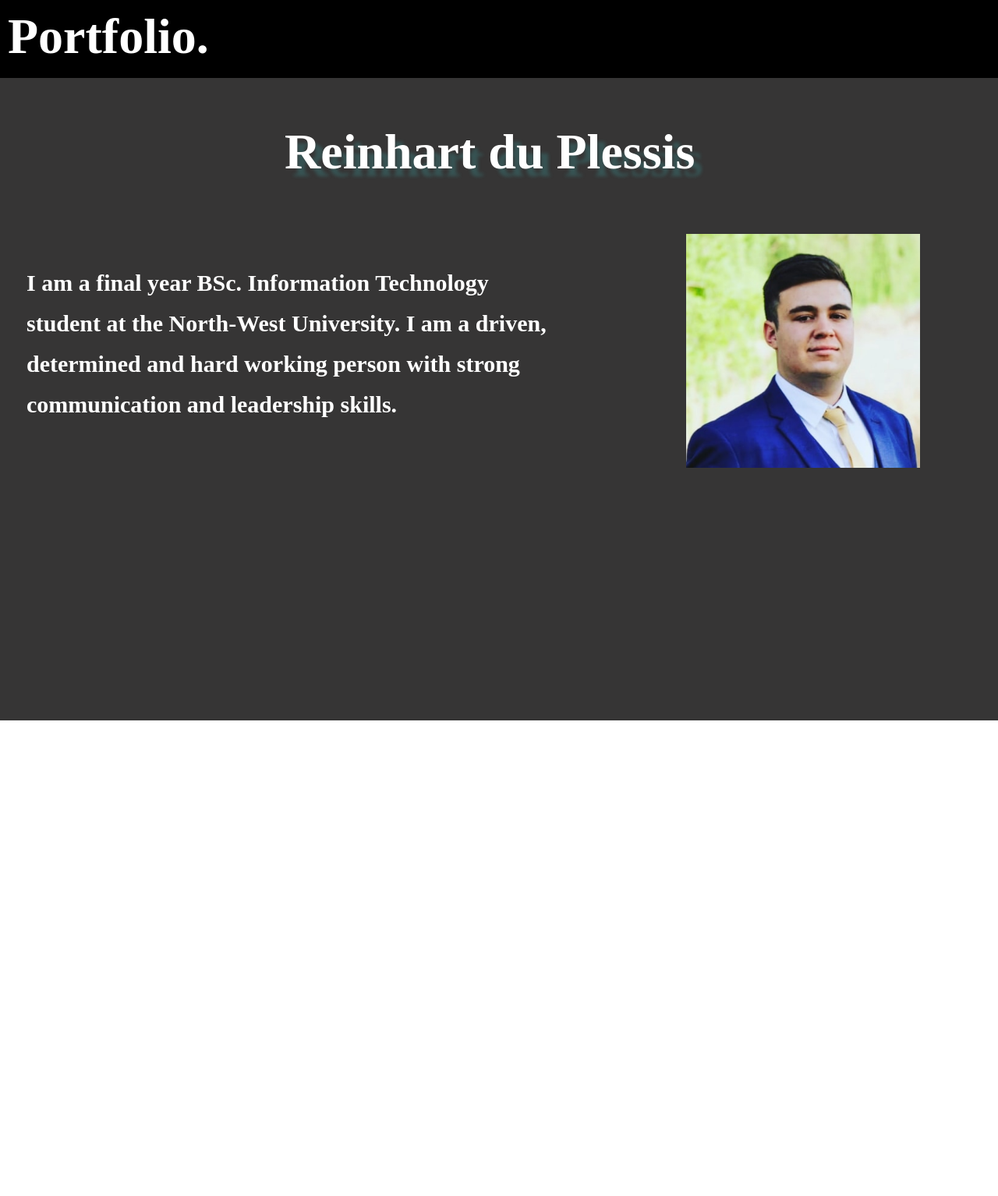
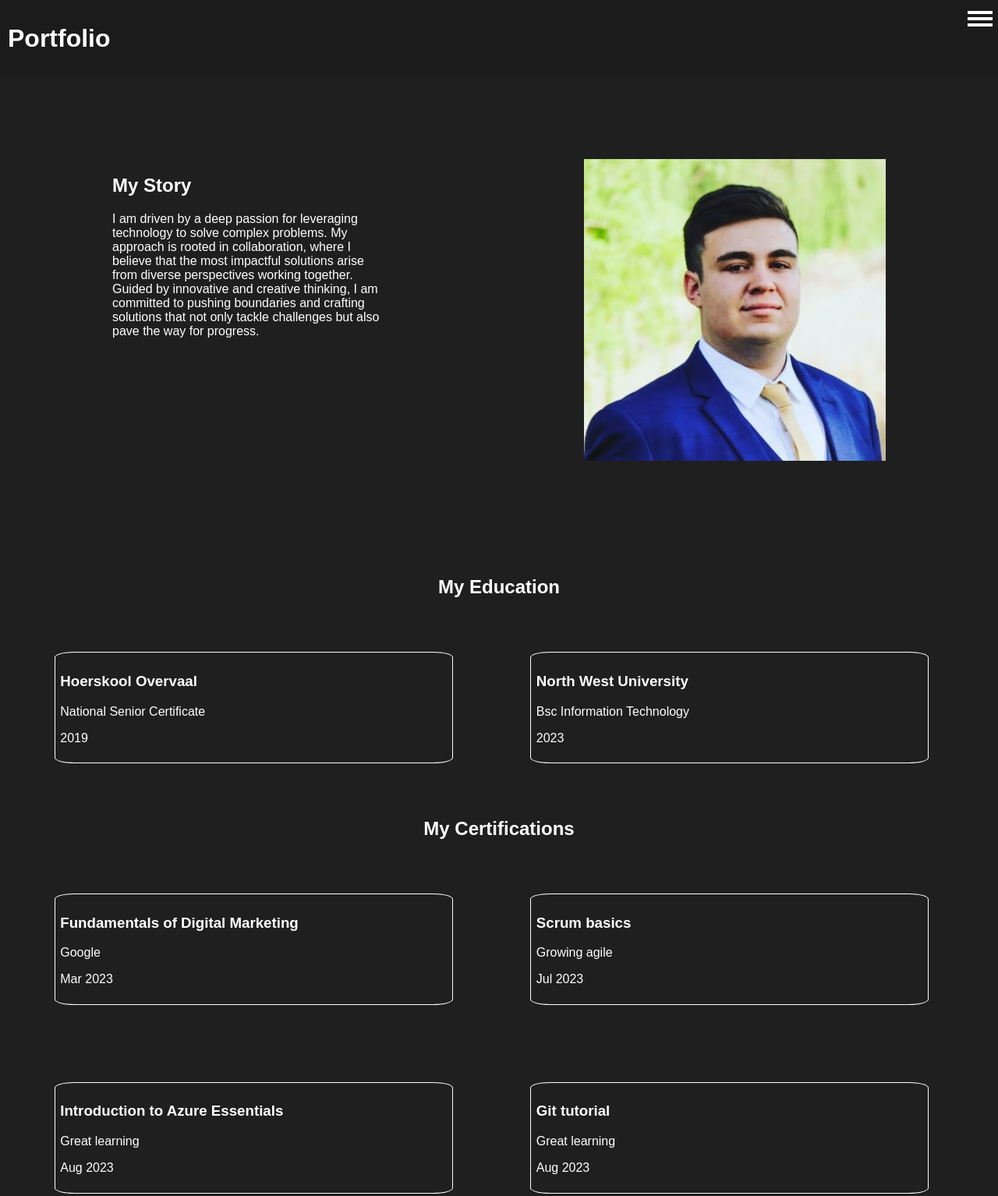
Before and after one commit to ReinhartduP/ReinhartduP.github.io, a plain HTML site: page index.html in a window 1280 px wide. Shown: the top 1534 px of the page at 78% size. Before the commit the page ends 937 px from the top, so only its background shows below. Drawn offline with Linux system fonts and the light colour scheme.

Commit message:
Add files via upload

```diff
--- a/index.html
+++ b/index.html
@@ -1,18 +1,103 @@
 <!DOCTYPE html>
 <html lang="en">
-    <head><meta charset="utf-8">
+<head>
+    <meta charset="UTF-8">
     <meta name="viewport" content="width=device-width, initial-scale=1.0">
+    <link rel="stylesheet" href="styles.css">
     <title>Reinhart du Plessis</title>
-        <link rel="stylesheet" href="styles.css">
 </head>
 <body>
-       <header class="header"> <!-- *** HEADER *** -->
-        <h1 class="headerTitle">Portfolio.</h1>
+    <header>
+        <h1 class="PageHeader">Portfolio</h1>
+        <div class="menu-btn">
+            <div class="line"></div>
+            <div class="line"></div>
+            <div class="line"></div>
+        </div>
     </header>
-       <div class="content"> <!-- *** CONTENT *** -->
-            <h1 class="myName">Reinhart du Plessis</h1>
-            <h2 class="about">I am a final year BSc. Information Technology student at the North-West University. I am a driven, determined and hard working person with strong communication and leadership skills.</h2>
-            <img src="ek.jpg" alt="Image of me" class="image">
+
+    <main>
+        <div class="page1">
+            <div class="myStory">
+                <h2>My Story</h2>
+                <p>I am driven by a deep passion for leveraging technology to solve complex problems. My approach is rooted in collaboration, where I believe that the most impactful solutions arise from diverse perspectives working together. Guided by innovative and creative thinking, I am committed to pushing boundaries and crafting solutions that not only tackle challenges but also pave the way for progress. </p>
             </div>
+            <div class="myPicture">
+                <img src="ek.jpg" alt="Picture of me!">
+            </div>
+        </div>
+
+        <div class="page2">
+            <h2 class="pageTitle">My Education</h2>
+            <div class="page2Content">
+                <div class="education">
+                    <H3>Hoerskool Overvaal</H3>
+                    <p>National Senior Certificate</p>
+                    <p>2019</p>
+                </div>
+                <div class="education">
+                    <H3>North West University</H3>
+                    <p>Bsc Information Technology</p>
+                    <p>2023</p>
+                </div>
+            </div>
+        </div>
+
+        <div class="page3">
+            <H2 class="pageTitle">My Certifications</H2>
+            <div class="page3Contents">
+                <div class="certifications">
+                    <H3>Fundamentals of Digital Marketing</H3>
+                    <p>Google</p>
+                    <p>Mar 2023</p>
+                </div>
+                <div class="certifications">
+                    <H3>Scrum basics</H3>
+                    <p>Growing agile</p>
+                    <p>Jul 2023</p>
+                </div>
+            </div>
+            <div class="page3Contents">
+                <div class="certifications">
+                    <H3>Introduction to Azure Essentials</H3>
+                    <p>Great learning</p>
+                    <p>Aug 2023</p>
+                </div>
+                <div class="certifications">
+                    <H3>Git tutorial</H3>
+                    <p>Great learning</p>
+                    <p>Aug 2023</p>
+                </div>
+            </div>
+            <div class="page3Contents">
+                <div class="certifications">
+                    <H3>Project management</H3>
+                    <p>Great learning</p>
+                    <p>Sep 2023</p>
+                </div>
+                <div class="certifications">
+                    <H3>Cloud Computing Architecture</H3>
+                    <p>Great learning</p>
+                    <p>Sep 2023</p>
+                </div>
+            </div>
+            <div class="page3Contents">
+                <div class="certifications">
+                    <H3>Robotic Process Automation</H3>
+                    <p>Great learning</p>
+                    <p>Oct 2023</p>
+                </div>
+            </div>
+        </div>
+        <div class="page4">
+            <H2 class="pageTitle">Contact me</H2>
+            <p>email: reinhartduplessis@gmail.com</p>
+            <p>Visit my <a href="https://www.linkedin.com/in/reinhart-du-plessis-210a0b1a1" target="_blank">linked in</a>.</p>
+        </div>
+    </main>
+
+    <footer>
+        <p>&copy; 2023 No Rights Reserved</p>
+    </footer>
 </body>
 </html>
--- a/styles.css
+++ b/styles.css
@@ -1,83 +1,95 @@
-/*HEADER*/
-.header{
-    position: absolute;
-    width: 100%;
-    height: 100px;
-    left: 0px;
-    top: 0px;
-
-    background-color: black;
+body {
+    margin: 0;
+    padding: 0;
+    font-family: 'Arial', sans-serif;
+    background-color: #201f1f; /* Dark background color */
+    color: #ffffff; /* Light text color */
 }
 
-.headerTitle{
-    position: absolute;
-    width: 502px;
-    height: 100px;
-    left: 10px;
-    top: 0px;
-
-    margin-top: 5px;;
-
-    font-family: 'K2D';
-    font-style: normal;
-    font-weight: 800;
-    font-size: 64px;
-    line-height: 83px;
-
-    color: #FFFFFF;
-
+header, footer {
+    background-color: #1b1b1b; /* Dark color for header and footer */
+    padding: 10px;
+    text-align: center;
 }
 
-/*CONTENT*/
-
-.content{
-    position: absolute;
-    width: 100%;
-    height: 824px;
-    left: 0px;
-    top: 100px;
-
-    background-color: #363535;
+main {
+    padding: 20px;
+    padding: 80px 20px 20px;
 }
 
-.myName{
-    position: absolute;
-    width: 710px;
-    height: 111px;
-    left: 365px;
-    top: 10px;
-
-    font-family: 'K2D';
-    font-style: normal;
-    font-weight: 800;
-    font-size: 64px;
-    line-height: 83px;
-
-    color: #FFFFFF;
-
-    text-shadow: 10px 10px 4px rgba(59, 177, 177, 0.25);
+header {
+    display: flex;
+    justify-content: space-between;
+    position: fixed;
+    top: 0;
+    left: 0;
+    width: 99%;
+    z-index: 1000;
 }
 
-.about{
-    position: absolute;
-    width: 676px;
-    height: 600px;
-    left: 34px;
-    top: 212px;
-
-    font-family: 'K2D';
-    font-style: normal;
-    font-weight: 800;
-    font-size: 30px;
-    line-height: 52px;
-
-    color: #FFFFFF;
+.PageHeader {
+    text-align: left;
 }
 
-.image{
-    position: absolute;
-    width: 300px;
-    height: 300px;
-    left: 880px;
-    top: 200px;
+.menu-btn {
+    display: inline-block;
 }
+
+.line {
+    background-color: #ffffff;
+    width: 24pt;
+    height: 3pt;
+    margin: 3pt;
+}
+
+.page1 {
+    display:  flex;
+    height:  80%;
+}
+
+.myStory {
+    height: 80%;
+    width: 60%;
+    padding: 10%;
+}
+
+.myPicture {
+    display:  inline-block;
+    height: 80%;
+    width: 40%;
+    padding: 10%;
+}
+
+.page2 {
+    height: 80%;
+}
+
+.page2Content {
+    display: flex;
+}
+
+.pageTitle {
+    text-align: center;
+}
+
+.education {
+    border: 1pt solid white;
+    padding: 5pt;
+    margin: 4%;
+    width: 40%;
+    border-radius: 5%;
+    display: inline-block;
+}
+
+.page3Contents {
+    display: flex;
+}
+
+.certifications {
+    border: 1pt solid white;
+    padding: 5pt;
+    margin: 4%;
+    width: 40%;
+    border-radius: 5%;
+    display: inline-block;
+}
```
Lines whose indentation alone changed are shown as unchanged.
